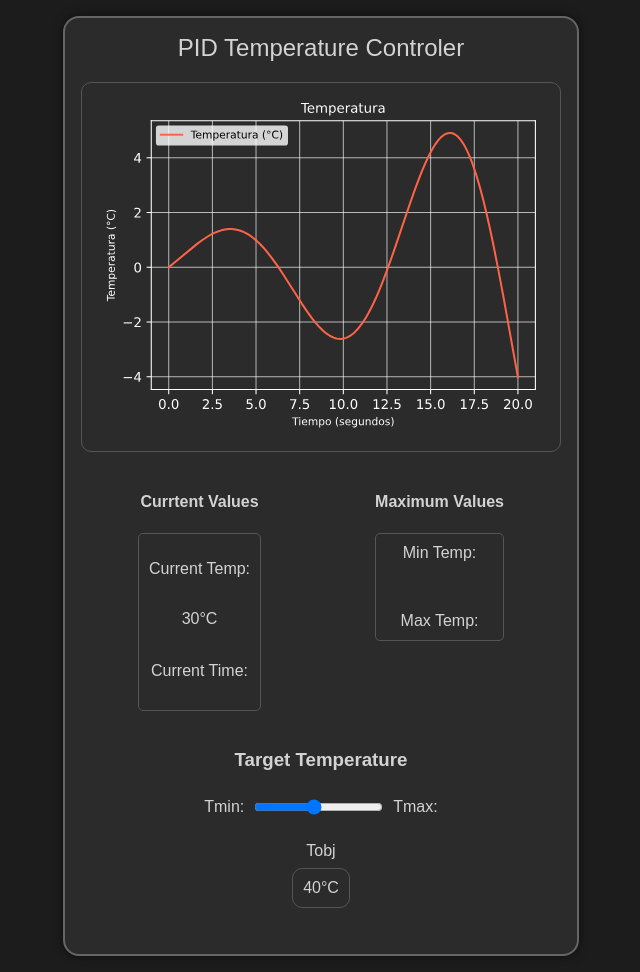
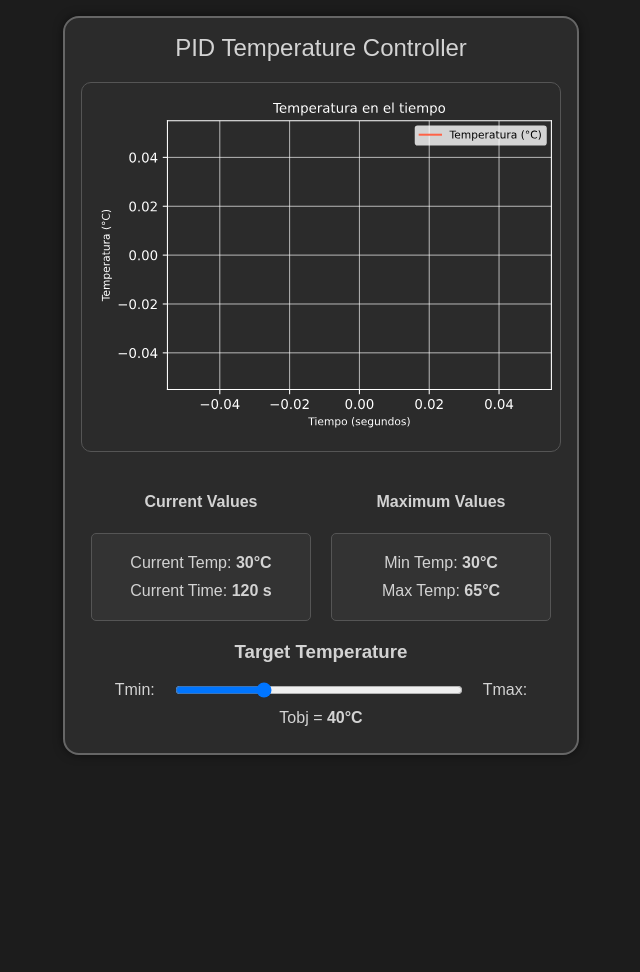
Before and after one commit to DanielTorresC14/PID_temp_controller, a Flask app: page / in a window 1280 px wide. Shown: the whole page, without its empty margins (319-959 px from the left). After the commit the page ends 755 px from the top, so only its background shows below. Run offline with Flask 3, Linux system fonts and the light colour scheme.

Commit message:
interface completed

```diff
--- /dev/null
+++ b/data/data.json
@@ -0,0 +1,7 @@
+{
+    "temp": [],
+    "time": [],
+    "min_temp": 0,
+    "max_temp": 0,
+    "temp_obj": 0
+}
--- a/static/styles.css
+++ b/static/styles.css
@@ -7,12 +7,6 @@ body {
     align-items: center;
     margin: 0;
     padding: 1em;
-}
-
-img {
-    padding: 0em;
-    max-width: 100%;
-    height: auto;
 }
 
 .container {
@@ -31,7 +25,7 @@ img {
     margin-bottom: 20px;
 }
 
-.plot-section, .variables-section {
+.plot-section {
     border: 1px solid #555;
     padding: 10px;
     border-radius: 10px;
@@ -39,62 +33,56 @@ img {
     text-align: center;
 }
 
-.plot-section {
-    height: auto;
-    width: auto;
+.temperature-section {
+    display: flex;
+    justify-content: space-between;
+    margin-bottom: 20px;
+}
+
+.temperature-section section {
+    flex: 1;
+    margin: 0 10px;
+    text-align: center;
+}
+
+.value-box {
+    border: 1px solid #555;
+    padding: 10px;
+    border-radius: 5px;
+    background-color: #333;
+}
+
+.value-box p {
+    margin: 10px 0;
+    font-size: 16px;
 }
 
 .slider-section {
-    display: flex;
-    flex-direction: column;
-    align-items: center;
-    justify-content: center;
-    margin-bottom: 10px;
+    text-align: center;
+    margin-top: 20px;
 }
 
-.slider-section section {
+.slider-controls {
     display: flex;
     align-items: center;
     justify-content: center;
     margin-bottom: 10px;
 }
 
-.slider-section p {
-    padding: 8px;
-    margin: 0;
+.slider-controls label {
+    margin: 0 10px;
 }
 
-.temperature-section {
-    display: flex;
-    justify-content: space-around;
-    margin-bottom: 20px;
+input[type="range"] {
+    width: 60%;
+    margin: 0 10px;
 }
 
-.temperature-section section {
-    display: flex;
-    flex-direction: column;
-    text-align: center;
+p {
+    margin: 10px 0;
+    font-size: 16px;
 }
 
-.temperature-section section div {
-    border: 1px solid #555;
-    padding: 10px;
-    border-radius: 5px;
-    display: flex;
-    flex-direction: column;
+span {
+    font-weight: bold;
 }
-
-.variables-section div {
-    display: flex;
-    padding: .4em;
-    justify-content: space-between;
-    margin-bottom: 10px;
-}
-
-.additional {
-    border: 1px solid #555;
-    padding: 20px;
-    border-radius: 10px;
-    text-align: center;
-    margin-top: 20px;
-}
--- a/templates/index.html
+++ b/templates/index.html
@@ -9,43 +9,37 @@
 </head>
 <body>
     <div class="container">
-        <div class="content">
-            <div class="header">PID Temperature Controler</div>
+        <div class="header">PID Temperature Controller</div>
 
         <div class="plot-section">
             <img id="plot" src="/plot" alt="plot">
         </div>
 
-
         <div class="temperature-section">
-                <section>
-                    <h4>Currtent Values</h4>
-                    <div>
-                        <section style="display: flex; flex-direction: column;">
-                            <p>Current Temp:</p> <p>30°C</p>
-                        </section> <br>
-                        <section class="temperature-section">
-                            Current Time: <b></b>
-                        </section>
+            <section class="current-values">
+                <h4>Current Values</h4>
+                <div class="value-box">
+                    <p>Current Temp: <span>30°C</span></p>
+                    <p>Current Time: <span>120 s</span></p>
                 </div>
             </section>
-                <section>
+            <section class="maximum-values">
                 <h4>Maximum Values</h4>
-                    <div>Min Temp: <p id="min_temp"></p> <br> Max Temp: <b></b> </div>
+                <div class="value-box">
+                    <p>Min Temp: <span id="min_temp">30°C</span></p>
+                    <p>Max Temp: <span>65°C</span></p>
+                </div>
             </section>
         </div>
 
-
         <div class="slider-section">
             <h3>Target Temperature</h3>
-                <section>
-                    <p>Tmin:</p>
-                    <input type="range" min="0" max="100" value="46">
-                    <p>Tmax:</p>
-                </section>
-                <p>Tobj</p>
-                <div class="variables-section">40°C</div>
+            <div class="slider-controls">
+                <label for="tmin">Tmin:</label>
+                <input type="range" id="tmin" min="0" max="100" value="30">
+                <label for="tmax">Tmax:</label>
             </div>
+            <p>Tobj = <span>40°C</span></p>
         </div>
     </div>
 </body>
```
Also changed, not shown: plot.svg. Lines whose indentation alone changed are shown as unchanged.
